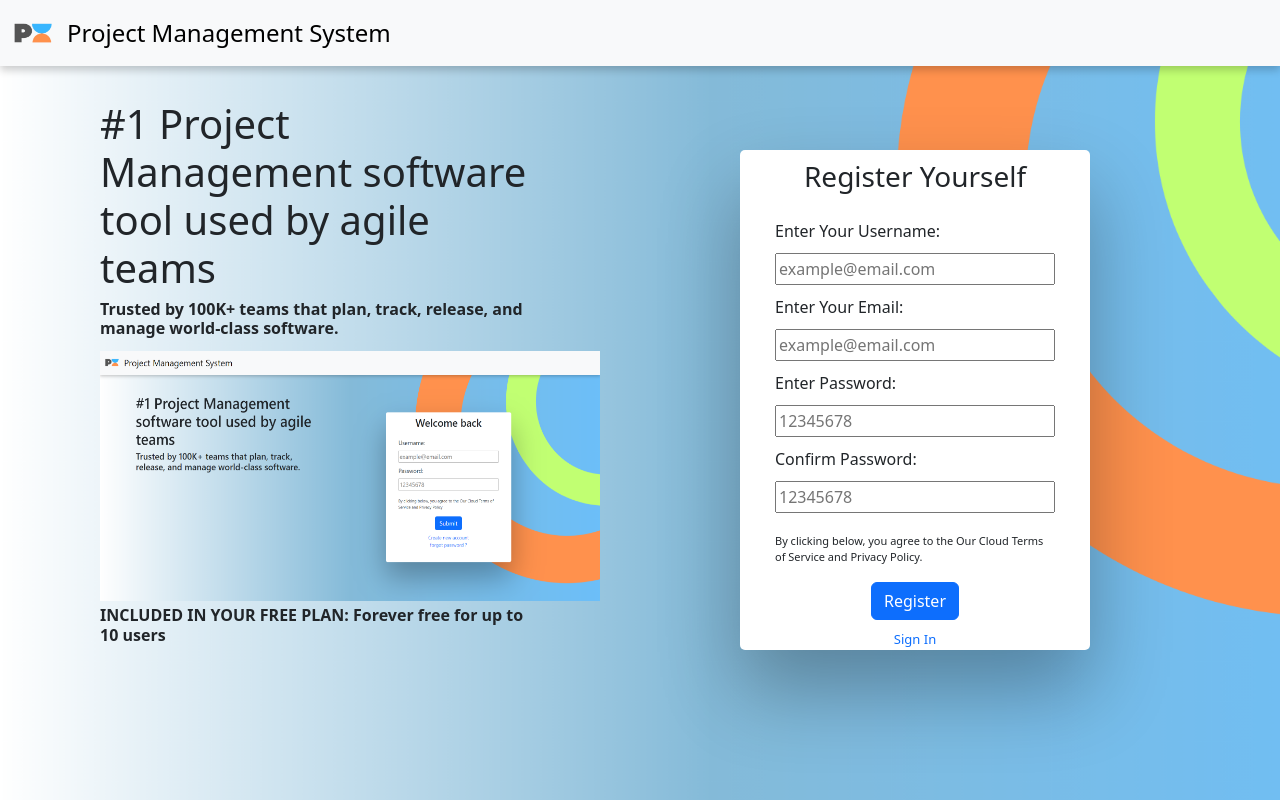
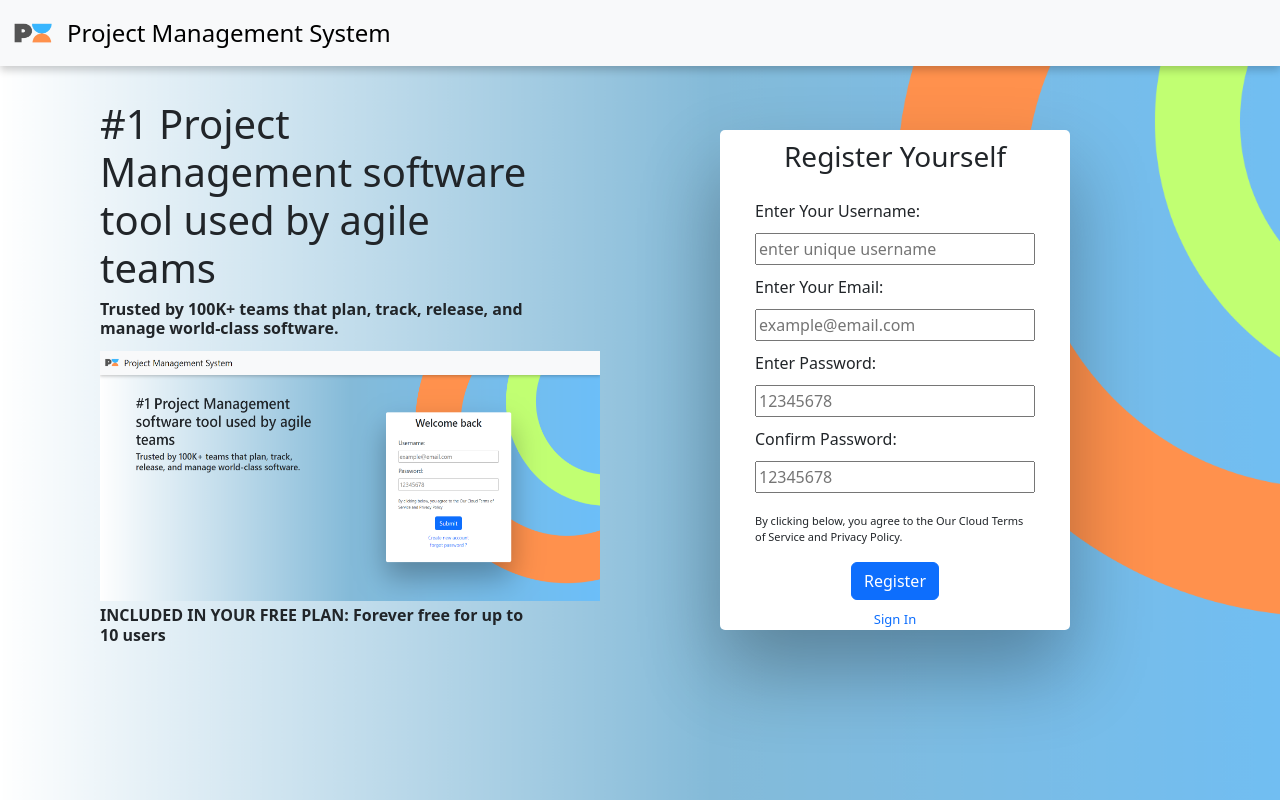
Before and after one commit to gurjotsaini53/project-management-frontend, a React (Vite) app: page / in a window 1280 px wide. Shown: the top 800 px of the page. Built offline with nearby package versions, Linux system fonts and the light colour scheme.

Commit message:
sign in and sign up

```diff
--- a/src/App.css
+++ b/src/App.css
@@ -58,8 +58,10 @@ nav.navbar .container-fluid .navbar-brand a {
 }
 .banner .banner-right {
   display: inline-block;
-  padding: 100px;
+  padding: 80px;
   width: 50%;
+  margin-left: auto;
+  margin-right: auto;
   background-color: red;
   background: transparent;
 }
--- a/src/components/SignIn.jsx
+++ b/src/components/SignIn.jsx
@@ -27,7 +27,7 @@ export default function SignIn() {
           <input
             type="text"
             value={username}
-            placeholder="example@email.com"
+            placeholder="enter your username"
             onChange={(e) => setUsername(e.target.value)}
             required
           />
@@ -35,7 +35,7 @@ export default function SignIn() {
           <input
             type="password"
             value={password}
-            placeholder="12345678"
+            placeholder="enter your password"
             onChange={(e) => setPassword(e.target.value)}
             required
             id="password"
--- a/src/components/SignUp.jsx
+++ b/src/components/SignUp.jsx
@@ -29,7 +29,7 @@ export default function SignUp() {
           <input
             type="text"
             value={newUsername}
-            placeholder="example@email.com"
+            placeholder="enter unique username"
             onChange={(e) => setNewUsername(e.target.value)}
             required
           />
```
